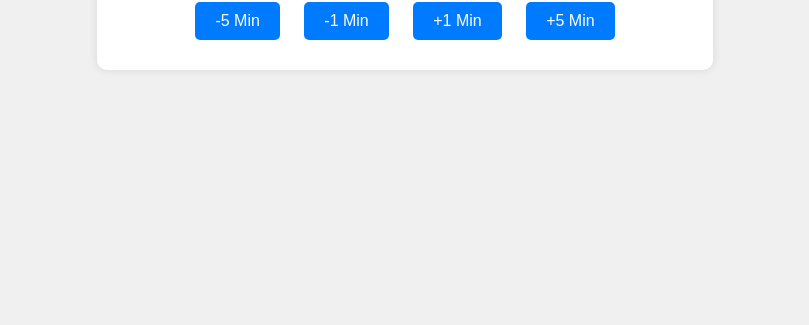
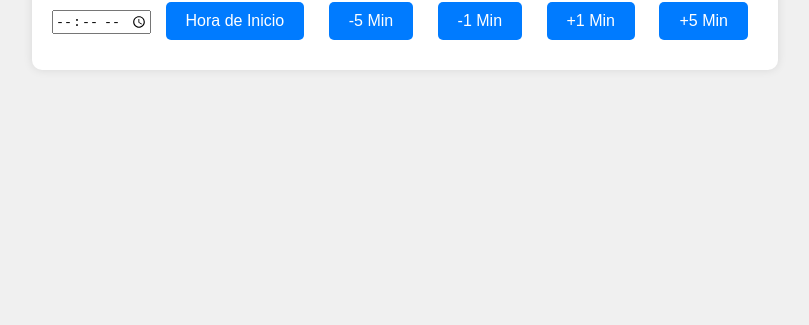
Before and after one commit to esdrasal/MonteSanto, a plain HTML site: page domingo.html in a window 1280 px wide. Shown: the part 475-800 px from the top of the page, without its empty margins (235-1044 px from the left). Drawn offline with Linux system fonts and the light colour scheme.

Commit message:
Update domingo.html

```diff
--- a/domingo.html
+++ b/domingo.html
@@ -12,6 +12,8 @@
         <div id="countdown-message"></div>
         <div id="countdown-timer" class="timer"></div>
         <div id="controls">
+            <input type="time" id="start-time" placeholder="HH:MM">
+            <button onclick="setStartTime()">Hora de Inicio</button>
             <button onclick="adjustTimer(-5)">-5 Min</button>
             <button onclick="adjustTimer(-1)">-1 Min</button>
             <button onclick="adjustTimer(1)">+1 Min</button>
```
